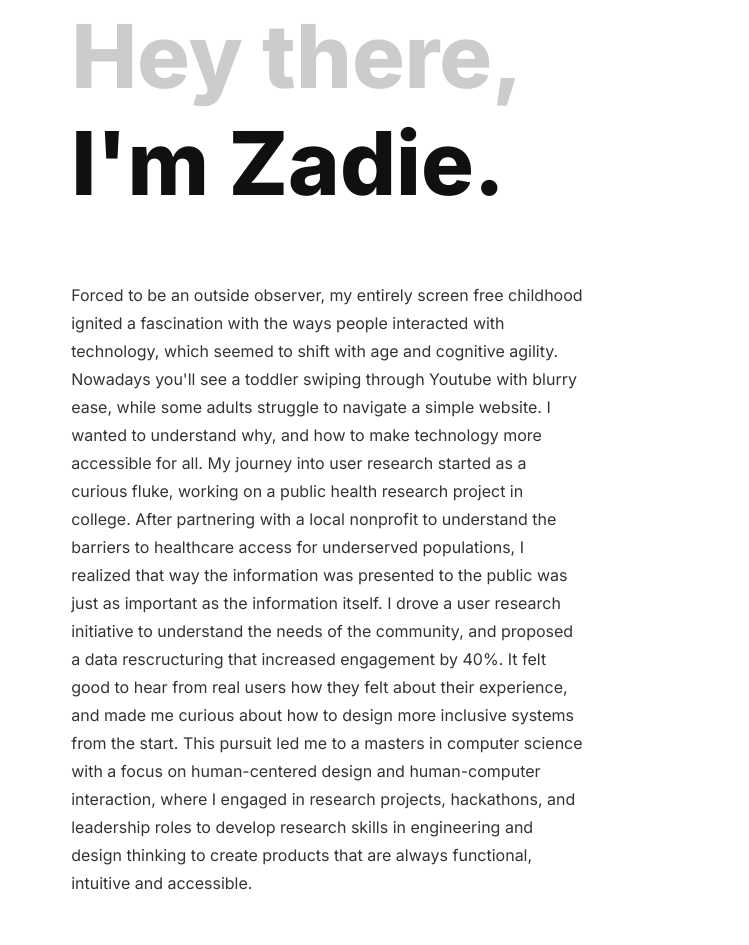
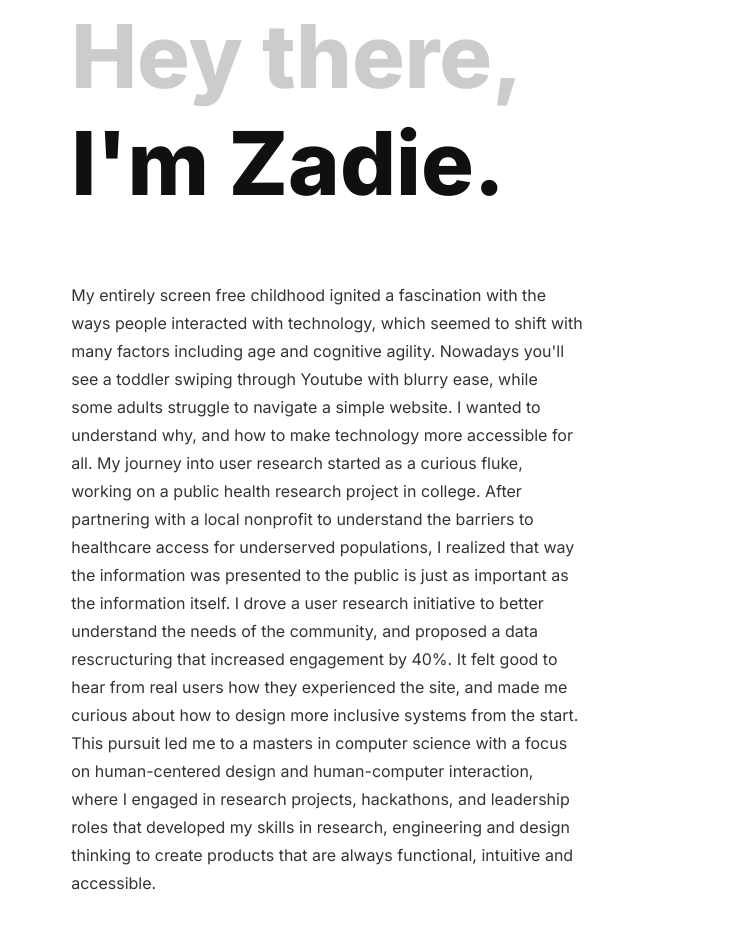
Before and after one commit to zprintln/me, a website: page about.html in a window 1280 px wide. Shown: the part 215-1160 px from the top of the page, 0-749 px from the left. Drawn offline with nearby package versions, Linux system fonts and the light colour scheme.

Commit message:
update about me blurb

```diff
--- a/about.html
+++ b/about.html
@@ -66,20 +66,19 @@
             <div class="small-divider"></div>
 
             <p>
-                Forced to be an outside observer, my entirely screen free childhood ignited a fascination with the ways people interacted with technology, which seemed to shift with age and cognitive agility. Nowadays you'll see a toddler swiping through Youtube with blurry ease, while some adults struggle to navigate a simple website. I wanted to understand why, and how to make technology more accessible for all.
+                My entirely screen free childhood ignited a fascination with the ways people interacted with technology, which seemed to shift with many factors including age and cognitive agility. Nowadays you'll see a toddler swiping through Youtube with blurry ease, while some adults struggle to navigate a simple website. I wanted to understand why, and how to make technology more accessible for all.
                 My journey into user research started as a curious fluke, working on a public health research project in college. After partnering with a local nonprofit to understand the barriers to healthcare access for underserved populations,
-                I realized that way the information was presented to the public was just as important as the information itself. I drove a user research initiative to understand the needs of the community, and proposed a data rescructuring that increased engagement by 40%.
+                I realized that way the information was presented to the public is just as important as the information itself. I drove a user research initiative to better understand the needs of the community, and proposed a data rescructuring that increased engagement by 40%.
 
-                It felt good to hear from real users how they felt about their experience, and made me curious about how to design more inclusive systems from the start. This pursuit led me to a masters in computer science with a focus on human-centered design and human-computer interaction, where I engaged in research projects, hackathons,
-                and leadership roles to develop research skills in engineering and design thinking to create products that are always functional, intuitive and accessible.
+                It felt good to hear from real users how they experienced the site, and made me curious about how to design more inclusive systems from the start. This pursuit led me to a masters in computer science with a focus on human-centered design and human-computer interaction, where I engaged in research projects, hackathons,
+                and leadership roles that developed my skills in research, engineering and design thinking to create products that are always functional, intuitive and accessible.
 
 
                 <br><br>
                 <br><br>
                 I’m a creative, academic, athlete, enjoyer of art, culinary explorations, the sound of the ocean, all things matcha, and making music.
-
-                Some things I love are swimming, martial arts, teaching capoeira, surfing, hiking, and traveling the world.
-                For me, every moment, whether it’s movement, art, or building something with my hands shapes how I design, lead, and imagine what technology can be.
+                Some things I love are swimming, martial arts, teaching capoeira, surfing, hiking, nail art, and traveling the world.
+                For me, every moment, whether it’s movement, art, human connection, or building something with my hands, shapes how I design and imagine what technology can be.
             </p>
             <br><br><br>
             <br>
```
